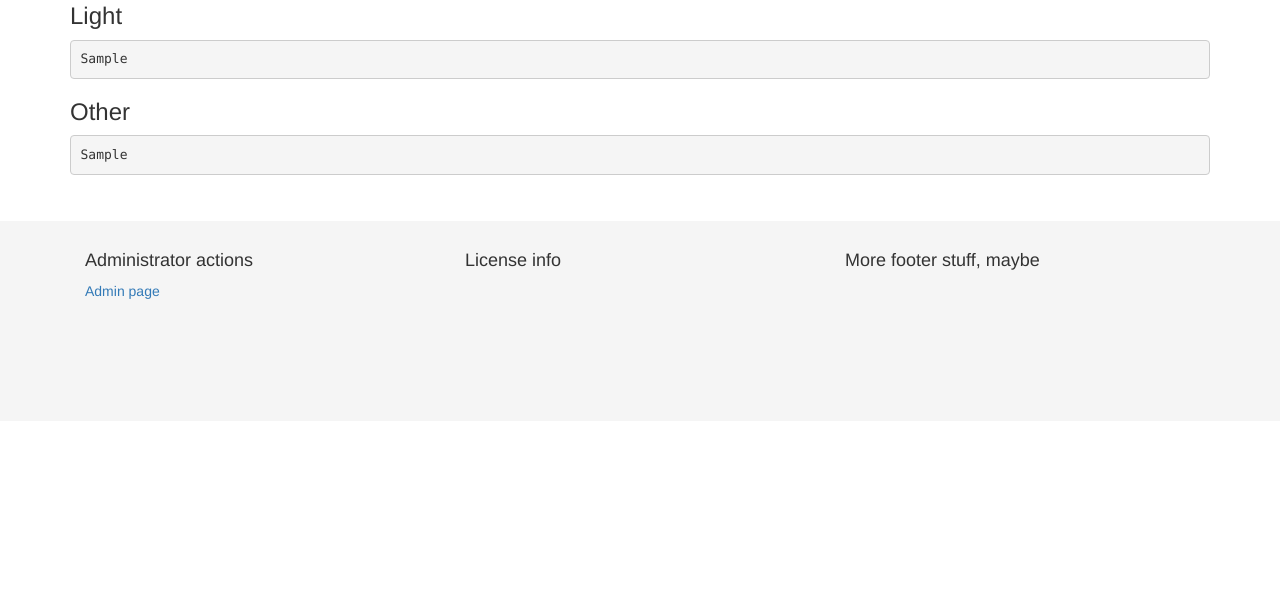
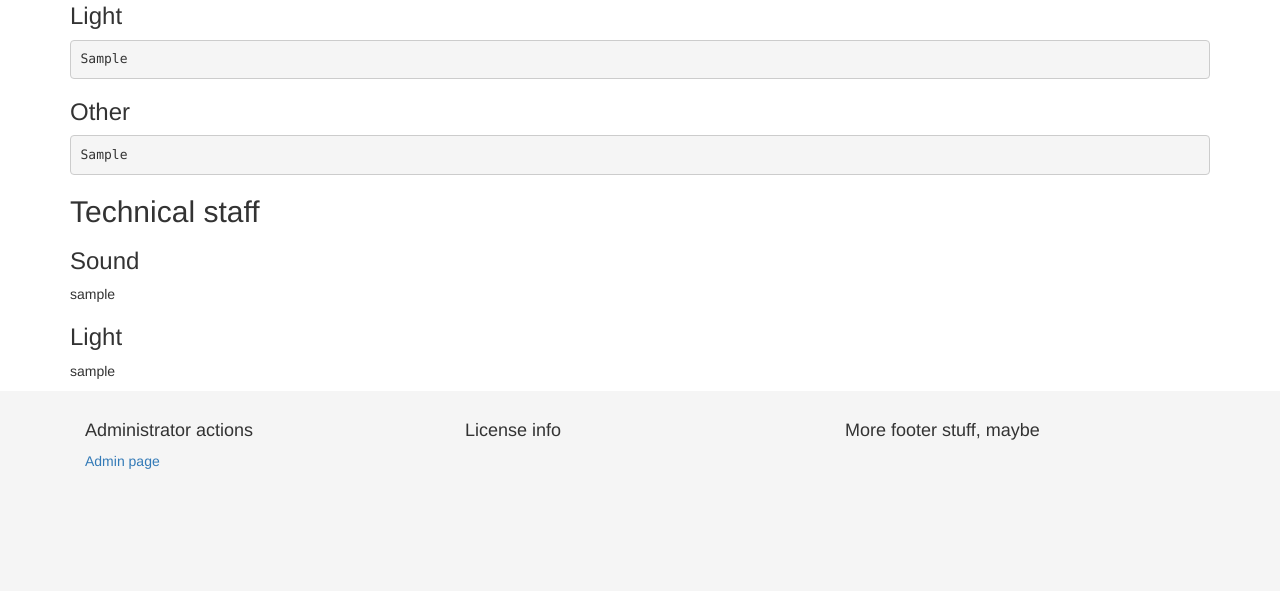
Before and after one commit to dliso/it1901-concert-booking, a Django app: template bands/templates/bands/concert_detail.html in a window 1280 px wide. Shown: the part 379-970 px from the top of the page. Before the commit the page ends 678 px from the top, so only its background shows below. Run offline with Django 3.2, Linux system fonts and the light colour scheme; tables that the repository leaves empty hold one stand-in row (values such as "Sample post"); the template is opened without the code that fills it: values that come from a table or form of the project are taken from there, most other values are stand-ins (such as "Sample title", 1, 10 or a date in 2020); parts of the project's set-up code (start-up, migrations or seed data) failed here and were passed over; some libraries are stand-ins or nearby versions.

Commit message:
List technical staff on concert detail pages

```diff
--- a/bands/templates/bands/concert_detail.html
+++ b/bands/templates/bands/concert_detail.html
@@ -24,4 +24,24 @@
 <h3>Other</h3>
 <pre>{{ requirements.other_technical_needs }}</pre>
 
+<h2>Technical staff</h2>
+<h3>Sound</h3>
+<ul class="list-unstyled">
+    {% for sound_tech in concert.sound_tech.all %}
+    <li>
+        {{ sound_tech }}
+    </li>
+    {% endfor %}
+</ul>
+
+<h3>Light</h3>
+<ul class="list-unstyled">
+    {% for light_tech in concert.light_tech.all %}
+    <li>
+        {{ light_tech }}
+    </li>
+    {% endfor %}
+</ul>
+
+
 {% endblock content %}
```
